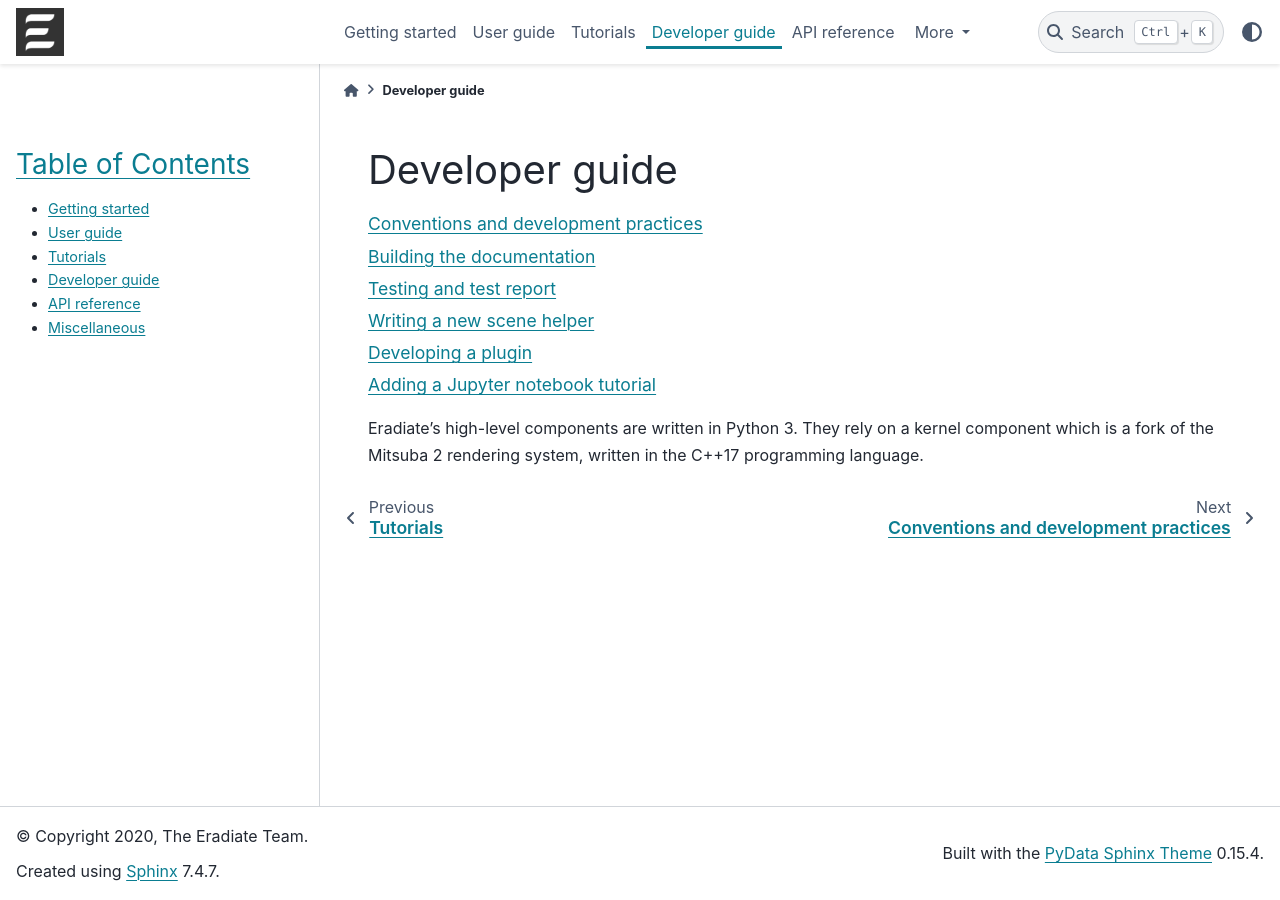
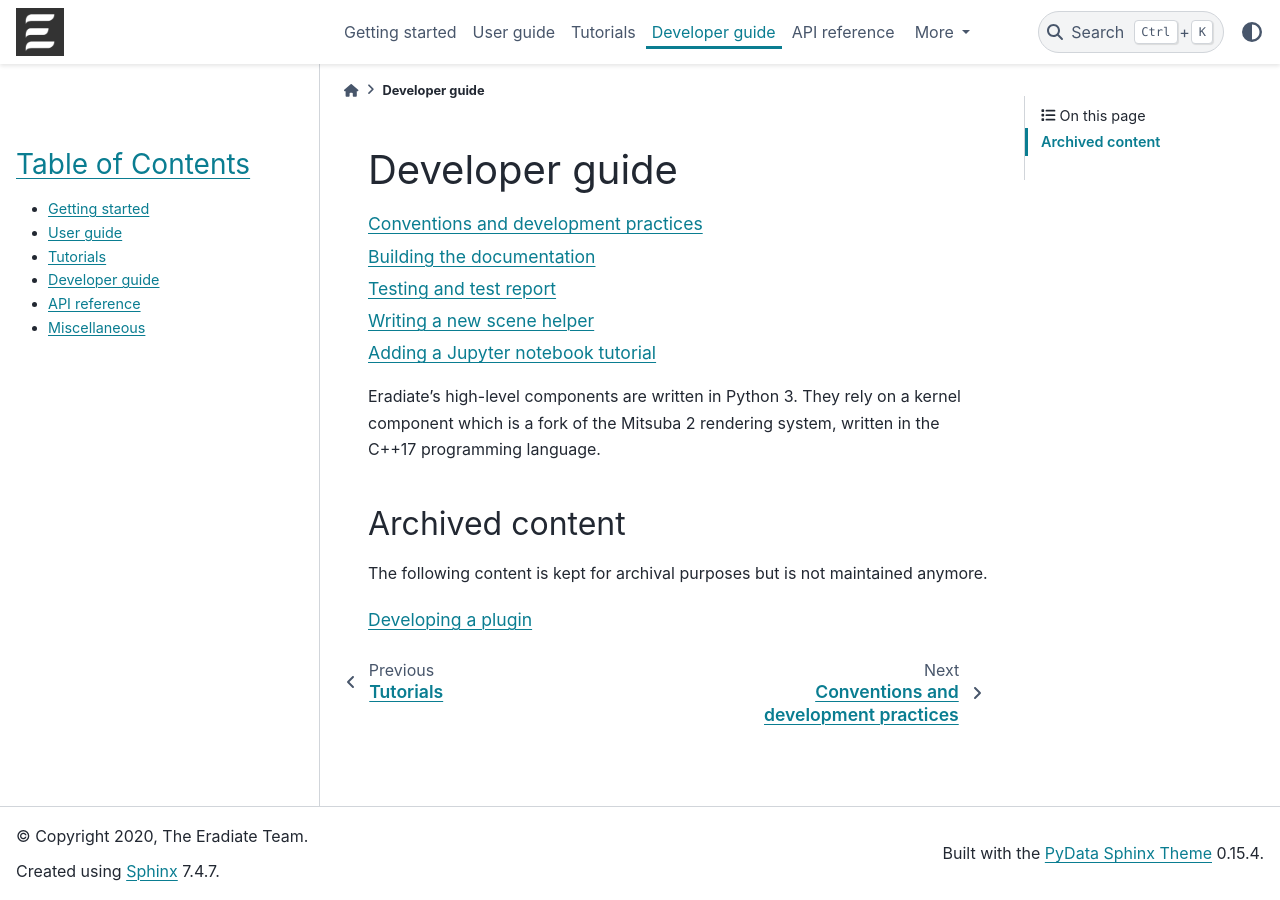
Before and after one commit to eradiate/eradiate, a Sphinx documentation site: the page built from docs/rst/developer_guide/intro.rst, in a window 1280 px wide. Built offline with Sphinx 7.4.7 and the PyData theme 0.15.4, drawn with Linux system fonts in a browser that asks for light colours; pages that are not in the unit, such as notebooks, are missing from menus.

Commit message:
Marked plugin development guide as archived

```diff
--- a/docs/rst/developer_guide/intro.rst
+++ b/docs/rst/developer_guide/intro.rst
@@ -4,13 +4,22 @@ Developer guide
 ===============
 
 .. toctree::
-    :maxdepth: 1
+   :maxdepth: 1
 
-    conventions_practices
-    documentation
-    testing
-    scene_helper_guide
-    plugin_development
-    adding_tutorials
+   conventions_practices
+   documentation
+   testing
+   scene_helper_guide
+   adding_tutorials
 
 Eradiate's high-level components are written in Python 3. They rely on a kernel component which is a fork of the Mitsuba 2 rendering system, written in the C++17 programming language.
+
+Archived content
+----------------
+
+The following content is kept for archival purposes but is not maintained anymore.
+
+.. toctree::
+   :maxdepth: 1
+
+   archive/plugin_development
```
Also changed, not shown: docs/rst/developer_guide/archive/plugin_development.rst (renamed from docs/rst/developer_guide/plugin_development.rst, +8 -0 lines).
